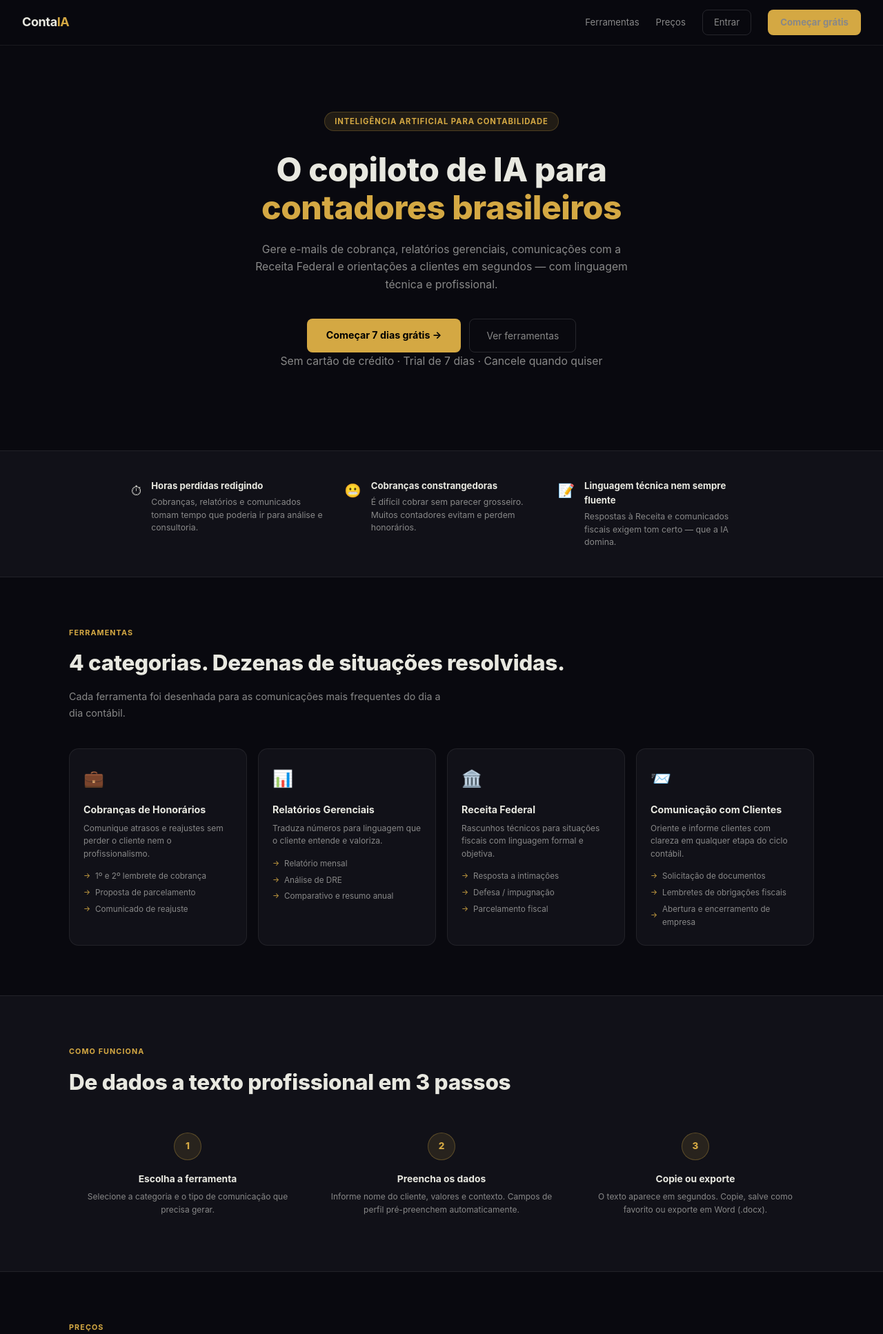
After one commit to MPiontkowske/contaia, a Flask app: template app/templates/landing.html in a window 1280 px wide. The commit adds this page. Shown: the top 1934 px of the page at 69% size. Run offline with Flask 3, Linux system fonts and the light colour scheme; the template is opened without the code that fills it: most values are stand-ins (such as "Sample title", 1, 10 or a date in 2020).

Commit message:
feat: add landing page, base template, and authentication route structure

```diff
--- a/app/routes/auth.py
+++ b/app/routes/auth.py
@@ -165,4 +165,4 @@ def redefinir_senha(token):
 def index():
     if "user_id" in session:
         return redirect(url_for("main.dashboard"))
-    return redirect(url_for("auth.login"))
+    return render_template("landing.html", now=datetime.utcnow())
--- /dev/null
+++ b/app/templates/landing.html
@@ -0,0 +1,487 @@
+<!DOCTYPE html>
+<html lang="pt-BR">
+<head>
+  <meta charset="UTF-8">
+  <meta name="viewport" content="width=device-width, initial-scale=1.0">
+  <title>ContaIA — O copiloto de IA para contadores</title>
+  <style>
+    *, *::before, *::after { box-sizing: border-box; margin: 0; padding: 0; }
+    :root {
+      --bg:       #09090f;
+      --surface:  #111118;
+      --surface-2:#18181f;
+      --border:   rgba(255,255,255,.07);
+      --border-2: rgba(255,255,255,.12);
+      --gold:     #d4a843;
+      --gold-dim: rgba(212,168,67,.12);
+      --text:     #e8e8e0;
+      --text-dim: #888;
+      --text-faint:#555;
+      --green:    #22c55e;
+      --radius:   8px;
+      --radius-lg:14px;
+      --font: -apple-system, BlinkMacSystemFont, 'Segoe UI', system-ui, sans-serif;
+    }
+    html { font-size: 15px; scroll-behavior: smooth; }
+    body { font-family: var(--font); background: var(--bg); color: var(--text); line-height: 1.6; }
+    a { color: var(--gold); text-decoration: none; }
+    a:hover { text-decoration: underline; }
+
+    /* ── Nav ── */
+    nav {
+      position: sticky; top: 0; z-index: 100;
+      display: flex; align-items: center; justify-content: space-between;
+      padding: 14px 32px;
+      background: rgba(9,9,15,.88);
+      backdrop-filter: blur(12px);
+      border-bottom: 1px solid var(--border);
+    }
+    .nav-logo { font-size: 1.2rem; font-weight: 700; color: var(--text); letter-spacing: -.4px; }
+    .nav-logo span { color: var(--gold); }
+    .nav-links { display: flex; align-items: center; gap: 24px; }
+    .nav-links a { font-size: .88rem; color: var(--text-dim); }
+    .nav-links a:hover { color: var(--text); text-decoration: none; }
+    .btn-nav {
+      display: inline-flex; align-items: center;
+      padding: 8px 18px;
+      background: var(--gold); color: #000;
+      border-radius: var(--radius); font-weight: 700; font-size: .86rem;
+    }
+    .btn-nav:hover { opacity: .88; text-decoration: none; }
+    .btn-nav-outline {
+      display: inline-flex; align-items: center;
+      padding: 7px 16px;
+      border: 1px solid var(--border-2); color: var(--text-dim);
+      border-radius: var(--radius); font-size: .86rem;
+    }
+    .btn-nav-outline:hover { color: var(--text); border-color: var(--gold); text-decoration: none; }
+
+    /* ── Hero ── */
+    .hero {
+      text-align: center;
+      padding: 96px 24px 80px;
+      max-width: 760px;
+      margin: 0 auto;
+    }
+    .hero-tag {
+      display: inline-block;
+      background: var(--gold-dim);
+      border: 1px solid rgba(212,168,67,.25);
+      color: var(--gold);
+      font-size: .75rem;
+      font-weight: 700;
+      letter-spacing: .08em;
+      text-transform: uppercase;
+      padding: 4px 14px;
+      border-radius: 20px;
+      margin-bottom: 28px;
+    }
+    .hero h1 {
+      font-size: clamp(2rem, 5vw, 3.2rem);
+      font-weight: 800;
+      letter-spacing: -.5px;
+      line-height: 1.15;
+      margin-bottom: 20px;
+      color: var(--text);
+    }
+    .hero h1 em { color: var(--gold); font-style: normal; }
+    .hero p {
+      font-size: 1.05rem;
+      color: var(--text-dim);
+      max-width: 560px;
+      margin: 0 auto 36px;
+      line-height: 1.65;
+    }
+    .hero-cta { display: flex; gap: 12px; justify-content: center; flex-wrap: wrap; }
+    .btn-hero {
+      display: inline-flex; align-items: center; gap: 8px;
+      padding: 13px 28px;
+      background: var(--gold); color: #000;
+      border-radius: var(--radius); font-weight: 700; font-size: .95rem;
+    }
+    .btn-hero:hover { opacity: .9; text-decoration: none; }
+    .btn-hero-ghost {
+      display: inline-flex; align-items: center;
+      padding: 12px 24px;
+      border: 1px solid var(--border-2); color: var(--text-dim);
+      border-radius: var(--radius); font-size: .92rem;
+    }
+    .btn-hero-ghost:hover { color: var(--text); border-color: var(--border-2); text-decoration: none; }
+    .hero-note { margin-top: 18px; font-size: .78rem; color: var(--text-faint); }
+
+    /* ── Section wrapper ── */
+    section { padding: 72px 24px; }
+    .section-inner { max-width: 1080px; margin: 0 auto; }
+    .section-label {
+      font-size: .72rem; font-weight: 700; letter-spacing: .1em;
+      text-transform: uppercase; color: var(--gold);
+      margin-bottom: 10px;
+    }
+    .section-title {
+      font-size: clamp(1.5rem, 3vw, 2.1rem);
+      font-weight: 800; letter-spacing: -.3px;
+      margin-bottom: 12px;
+    }
+    .section-sub {
+      font-size: .95rem; color: var(--text-dim);
+      max-width: 540px; line-height: 1.65;
+    }
+
+    /* ── Divider line ── */
+    .divider { border: none; border-top: 1px solid var(--border); }
+
+    /* ── Problem strip ── */
+    .problem-strip {
+      background: var(--surface);
+      border-top: 1px solid var(--border);
+      border-bottom: 1px solid var(--border);
+      padding: 40px 24px;
+    }
+    .problem-inner { max-width: 900px; margin: 0 auto; display: grid; grid-template-columns: repeat(auto-fit, minmax(240px,1fr)); gap: 28px; }
+    .problem-item { display: flex; gap: 14px; align-items: flex-start; }
+    .problem-icon { font-size: 1.3rem; flex-shrink: 0; margin-top: 2px; }
+    .problem-text h4 { font-size: .88rem; font-weight: 700; margin-bottom: 4px; }
+    .problem-text p { font-size: .82rem; color: var(--text-dim); line-height: 1.5; }
+
+    /* ── Tool cards ── */
+    .tools-grid {
+      display: grid;
+      grid-template-columns: repeat(auto-fit, minmax(230px, 1fr));
+      gap: 16px;
+      margin-top: 40px;
+    }
+    .tool-card {
+      background: var(--surface);
+      border: 1px solid var(--border);
+      border-radius: var(--radius-lg);
+      padding: 24px 20px;
+      transition: border-color .15s;
+    }
+    .tool-card:hover { border-color: rgba(212,168,67,.35); }
+    .tool-icon { font-size: 1.6rem; margin-bottom: 14px; }
+    .tool-name { font-size: .95rem; font-weight: 700; margin-bottom: 6px; }
+    .tool-desc { font-size: .8rem; color: var(--text-dim); line-height: 1.55; margin-bottom: 14px; }
+    .tool-items { list-style: none; display: flex; flex-direction: column; gap: 5px; }
+    .tool-items li {
+      font-size: .78rem; color: var(--text-dim);
+      display: flex; align-items: center; gap: 7px;
+    }
+    .tool-items li::before { content: '→'; color: var(--gold); font-size: .7rem; }
+
+    /* ── How it works ── */
+    .steps { display: grid; grid-template-columns: repeat(auto-fit, minmax(200px,1fr)); gap: 24px; margin-top: 40px; }
+    .step { text-align: center; padding: 8px; }
+    .step-num {
+      display: inline-flex; align-items: center; justify-content: center;
+      width: 40px; height: 40px;
+      background: var(--gold-dim); border: 1px solid rgba(212,168,67,.3);
+      border-radius: 50%;
+      font-size: .9rem; font-weight: 800; color: var(--gold);
+      margin-bottom: 16px;
+    }
+    .step h4 { font-size: .92rem; font-weight: 700; margin-bottom: 6px; }
+    .step p { font-size: .8rem; color: var(--text-dim); line-height: 1.55; }
+
+    /* ── Pricing ── */
+    .pricing-grid { display: grid; grid-template-columns: repeat(auto-fit, minmax(280px,1fr)); gap: 20px; margin-top: 40px; max-width: 700px; }
+    .pricing-card {
+      background: var(--surface);
+      border: 1px solid var(--border);
+      border-radius: var(--radius-lg);
+      padding: 28px 24px;
+    }
+    .pricing-card.featured {
+      border-color: rgba(212,168,67,.4);
+      background: linear-gradient(135deg, rgba(212,168,67,.06) 0%, var(--surface) 60%);
+      position: relative;
+    }
+    .pricing-badge {
+      position: absolute; top: -11px; left: 50%; transform: translateX(-50%);
+      background: var(--gold); color: #000;
+      font-size: .68rem; font-weight: 700; letter-spacing: .06em; text-transform: uppercase;
+      padding: 3px 14px; border-radius: 20px;
+    }
+    .pricing-name { font-size: .78rem; font-weight: 700; text-transform: uppercase; letter-spacing: .08em; color: var(--text-faint); margin-bottom: 10px; }
+    .pricing-price { font-size: 2.2rem; font-weight: 800; letter-spacing: -.5px; line-height: 1; margin-bottom: 4px; }
+    .pricing-price sub { font-size: .85rem; font-weight: 400; color: var(--text-dim); vertical-align: baseline; }
+    .pricing-desc { font-size: .8rem; color: var(--text-dim); margin-bottom: 20px; margin-top: 6px; }
+    .pricing-features { list-style: none; display: flex; flex-direction: column; gap: 9px; margin-bottom: 24px; }
+    .pricing-features li { font-size: .83rem; color: var(--text-dim); display: flex; gap: 9px; align-items: flex-start; }
+    .pricing-features li span { color: var(--green); font-weight: 700; flex-shrink: 0; }
+    .btn-pricing {
+      display: block; text-align: center;
+      padding: 11px 20px;
+      border-radius: var(--radius);
+      font-weight: 700; font-size: .88rem;
+    }
+    .btn-pricing-gold { background: var(--gold); color: #000; }
+    .btn-pricing-gold:hover { opacity: .88; text-decoration: none; }
+    .btn-pricing-outline { border: 1px solid var(--border-2); color: var(--text-dim); }
+    .btn-pricing-outline:hover { border-color: var(--gold); color: var(--gold); text-decoration: none; }
+
+    /* ── FAQ ── */
+    .faq-list { display: flex; flex-direction: column; gap: 2px; margin-top: 36px; max-width: 700px; }
+    details {
+      background: var(--surface);
+      border: 1px solid var(--border);
+      border-radius: var(--radius);
+      overflow: hidden;
+    }
+    details + details { margin-top: 6px; }
+    summary {
+      padding: 16px 18px;
+      font-size: .9rem; font-weight: 600;
+      cursor: pointer; list-style: none;
+      display: flex; align-items: center; justify-content: space-between;
+    }
+    summary::after { content: '+'; color: var(--gold); font-size: 1.1rem; flex-shrink: 0; }
+    details[open] summary::after { content: '−'; }
+    .faq-answer { padding: 0 18px 16px; font-size: .85rem; color: var(--text-dim); line-height: 1.65; }
+
+    /* ── CTA final ── */
+    .cta-final {
+      background: var(--surface);
+      border-top: 1px solid var(--border);
+      border-bottom: 1px solid var(--border);
+      text-align: center;
+      padding: 72px 24px;
+    }
+    .cta-final h2 { font-size: clamp(1.5rem, 3vw, 2.2rem); font-weight: 800; margin-bottom: 12px; }
+    .cta-final p { color: var(--text-dim); font-size: .95rem; margin-bottom: 32px; max-width: 480px; margin-left: auto; margin-right: auto; }
+
+    /* ── Footer ── */
+    footer {
+      text-align: center;
+      padding: 28px 24px;
+      font-size: .78rem;
+      color: var(--text-faint);
+      border-top: 1px solid var(--border);
+    }
+    footer a { color: var(--text-faint); }
+    footer a:hover { color: var(--text-dim); }
+
+    /* ── Responsive ── */
+    @media (max-width: 640px) {
+      nav { padding: 12px 16px; }
+      .nav-links .hide-mobile { display: none; }
+      section { padding: 52px 16px; }
+      .hero { padding: 64px 16px 52px; }
+    }
+  </style>
+</head>
+<body>
+
+<!-- Nav -->
+<nav>
+  <div class="nav-logo">Conta<span>IA</span></div>
+  <div class="nav-links">
+    <a href="#ferramentas" class="hide-mobile">Ferramentas</a>
+    <a href="#precos" class="hide-mobile">Preços</a>
+    <a href="/login" class="btn-nav-outline">Entrar</a>
+    <a href="/register" class="btn-nav">Começar grátis</a>
+  </div>
+</nav>
+
+<!-- Hero -->
+<div class="hero">
+  <div class="hero-tag">Inteligência artificial para contabilidade</div>
+  <h1>O copiloto de IA para <em>contadores brasileiros</em></h1>
+  <p>Gere e-mails de cobrança, relatórios gerenciais, comunicações com a Receita Federal e orientações a clientes em segundos — com linguagem técnica e profissional.</p>
+  <div class="hero-cta">
+    <a href="/register" class="btn-hero">Começar 7 dias grátis →</a>
+    <a href="#ferramentas" class="btn-hero-ghost">Ver ferramentas</a>
+  </div>
+  <p class="hero-note">Sem cartão de crédito · Trial de 7 dias · Cancele quando quiser</p>
+</div>
+
+<!-- Problema -->
+<div class="problem-strip">
+  <div class="problem-inner">
+    <div class="problem-item">
+      <div class="problem-icon">⏱</div>
+      <div class="problem-text">
+        <h4>Horas perdidas redigindo</h4>
+        <p>Cobranças, relatórios e comunicados tomam tempo que poderia ir para análise e consultoria.</p>
+      </div>
+    </div>
+    <div class="problem-item">
+      <div class="problem-icon">😬</div>
+      <div class="problem-text">
+        <h4>Cobranças constrangedoras</h4>
+        <p>É difícil cobrar sem parecer grosseiro. Muitos contadores evitam e perdem honorários.</p>
+      </div>
+    </div>
+    <div class="problem-item">
+      <div class="problem-icon">📝</div>
+      <div class="problem-text">
+        <h4>Linguagem técnica nem sempre fluente</h4>
+        <p>Respostas à Receita e comunicados fiscais exigem tom certo — que a IA domina.</p>
+      </div>
+    </div>
+  </div>
+</div>
+
+<!-- Ferramentas -->
+<section id="ferramentas">
+  <div class="section-inner">
+    <div class="section-label">Ferramentas</div>
+    <h2 class="section-title">4 categorias. Dezenas de situações resolvidas.</h2>
+    <p class="section-sub">Cada ferramenta foi desenhada para as comunicações mais frequentes do dia a dia contábil.</p>
+
+    <div class="tools-grid">
+      <div class="tool-card">
+        <div class="tool-icon">💼</div>
+        <div class="tool-name">Cobranças de Honorários</div>
+        <div class="tool-desc">Comunique atrasos e reajustes sem perder o cliente nem o profissionalismo.</div>
+        <ul class="tool-items">
+          <li>1º e 2º lembrete de cobrança</li>
+          <li>Proposta de parcelamento</li>
+          <li>Comunicado de reajuste</li>
+        </ul>
+      </div>
+      <div class="tool-card">
+        <div class="tool-icon">📊</div>
+        <div class="tool-name">Relatórios Gerenciais</div>
+        <div class="tool-desc">Traduza números para linguagem que o cliente entende e valoriza.</div>
+        <ul class="tool-items">
+          <li>Relatório mensal</li>
+          <li>Análise de DRE</li>
+          <li>Comparativo e resumo anual</li>
+        </ul>
+      </div>
+      <div class="tool-card">
+        <div class="tool-icon">🏛️</div>
+        <div class="tool-name">Receita Federal</div>
+        <div class="tool-desc">Rascunhos técnicos para situações fiscais com linguagem formal e objetiva.</div>
+        <ul class="tool-items">
+          <li>Resposta a intimações</li>
+          <li>Defesa / impugnação</li>
+          <li>Parcelamento fiscal</li>
+        </ul>
+      </div>
+      <div class="tool-card">
+        <div class="tool-icon">📨</div>
+        <div class="tool-name">Comunicação com Clientes</div>
+        <div class="tool-desc">Oriente e informe clientes com clareza em qualquer etapa do ciclo contábil.</div>
+        <ul class="tool-items">
+          <li>Solicitação de documentos</li>
+          <li>Lembretes de obrigações fiscais</li>
+          <li>Abertura e encerramento de empresa</li>
+        </ul>
+      </div>
+    </div>
+  </div>
+</section>
+
+<!-- Como funciona -->
+<section style="background:var(--surface); border-top:1px solid var(--border); border-bottom:1px solid var(--border)">
+  <div class="section-inner">
+    <div class="section-label">Como funciona</div>
+    <h2 class="section-title">De dados a texto profissional em 3 passos</h2>
+    <div class="steps">
+      <div class="step">
+        <div class="step-num">1</div>
+        <h4>Escolha a ferramenta</h4>
+        <p>Selecione a categoria e o tipo de comunicação que precisa gerar.</p>
+      </div>
+      <div class="step">
+        <div class="step-num">2</div>
+        <h4>Preencha os dados</h4>
+        <p>Informe nome do cliente, valores e contexto. Campos de perfil pré-preenchem automaticamente.</p>
+      </div>
+      <div class="step">
+        <div class="step-num">3</div>
+        <h4>Copie ou exporte</h4>
+        <p>O texto aparece em segundos. Copie, salve como favorito ou exporte em Word (.docx).</p>
+      </div>
+    </div>
+  </div>
+</section>
+
+<!-- Preços -->
+<section id="precos">
+  <div class="section-inner">
+    <div class="section-label">Preços</div>
+    <h2 class="section-title">Simples. Sem surpresas.</h2>
+    <p class="section-sub">Comece de graça. Assine quando sentir o valor.</p>
+    <div class="pricing-grid">
+      <div class="pricing-card">
+        <div class="pricing-name">Trial</div>
+        <div class="pricing-price">R$ 0</div>
+        <div class="pricing-desc">7 dias completos, sem cartão de crédito.</div>
+        <ul class="pricing-features">
+          <li><span>✓</span> Acesso a todas as 4 ferramentas</li>
+          <li><span>✓</span> Histórico de gerações</li>
+          <li><span>✓</span> Templates reutilizáveis</li>
+          <li><span>✓</span> Exportação .docx</li>
+        </ul>
+        <a href="/register" class="btn-pricing btn-pricing-outline">Começar grátis</a>
+      </div>
+      <div class="pricing-card featured">
+        <div class="pricing-badge">Mais popular</div>
+        <div class="pricing-name">Pro</div>
+        <div class="pricing-price">R$ 97<sub>/mês</sub></div>
+        <div class="pricing-desc">Acesso completo. Sem limite de gerações.</div>
+        <ul class="pricing-features">
+          <li><span>✓</span> Tudo do Trial</li>
+          <li><span>✓</span> Gerações ilimitadas</li>
+          <li><span>✓</span> Perfil do contador salvo</li>
+          <li><span>✓</span> Suporte prioritário via WhatsApp</li>
+          <li><span>✓</span> Novas ferramentas sem custo extra</li>
+        </ul>
+        <a href="/planos" class="btn-pricing btn-pricing-gold">Assinar agora →</a>
+      </div>
+    </div>
+  </div>
+</section>
+
+<!-- FAQ -->
+<section style="background:var(--surface); border-top:1px solid var(--border); border-bottom:1px solid var(--border)">
+  <div class="section-inner">
+    <div class="section-label">FAQ</div>
+    <h2 class="section-title">Perguntas frequentes</h2>
+    <div class="faq-list">
+      <details>
+        <summary>Preciso de cartão de crédito para o trial?</summary>
+        <div class="faq-answer">Não. O trial de 7 dias é gratuito e não exige nenhum dado de pagamento. Basta criar sua conta com e-mail e senha.</div>
+      </details>
+      <details>
+        <summary>Os textos gerados são prontos para enviar?</summary>
+        <div class="faq-answer">Para cobranças, relatórios e comunicados de cliente: sim, são textos finalizados que você pode copiar e enviar. Para textos fiscais (Receita Federal), recomendamos revisar antes do envio, pois são rascunhos de apoio que devem ser validados pelo profissional responsável.</div>
+      </details>
+      <details>
+        <summary>Posso salvar modelos para reutilizar?</summary>
+        <div class="faq-answer">Sim. Após gerar um texto, clique em "Template" para salvar os campos preenchidos como modelo. Na próxima vez, selecione o template no seletor e todos os dados são carregados automaticamente.</div>
+      </details>
+      <details>
+        <summary>Como funciona o pagamento após o trial?</summary>
+        <div class="faq-answer">Ao final do trial, entre em contato pelo WhatsApp para ativar o plano Pro. O pagamento é mensal via PIX, boleto ou cartão, sem fidelidade mínima.</div>
+      </details>
+      <details>
+        <summary>Funciona para escritórios com vários contadores?</summary>
+        <div class="faq-answer">Cada contador tem sua própria conta com perfil individual (nome, escritório, cargo). Para escritórios maiores, entre em contato para condições especiais de equipe.</div>
+      </details>
+    </div>
+  </div>
+</section>
+
+<!-- CTA Final -->
+<div class="cta-final">
+  <h2>Pronto para economizar horas por semana?</h2>
+  <p>Junte-se a contadores que já usam IA para comunicar melhor e cobrar sem constrangimento.</p>
+  <a href="/register" class="btn-hero" style="display:inline-flex">Criar conta grátis →</a>
+  <p style="margin-top:14px; font-size:.78rem; color:var(--text-faint)">7 dias grátis · Sem cartão de crédito · Cancele quando quiser</p>
+</div>
+
+<!-- Footer -->
+<footer>
+  <p style="margin-bottom:8px">
+    <a href="/login">Entrar</a> &nbsp;·&nbsp;
+    <a href="/register">Cadastrar</a> &nbsp;·&nbsp;
+    <a href="/planos">Planos</a>
+  </p>
+  <p>&copy; {{ now.year }} ContaIA — Copiloto de IA para contadores brasileiros</p>
+</footer>
+
+</body>
+</html>
```
Also changed, not shown: app/templates/base.html (+15 -0 lines).
